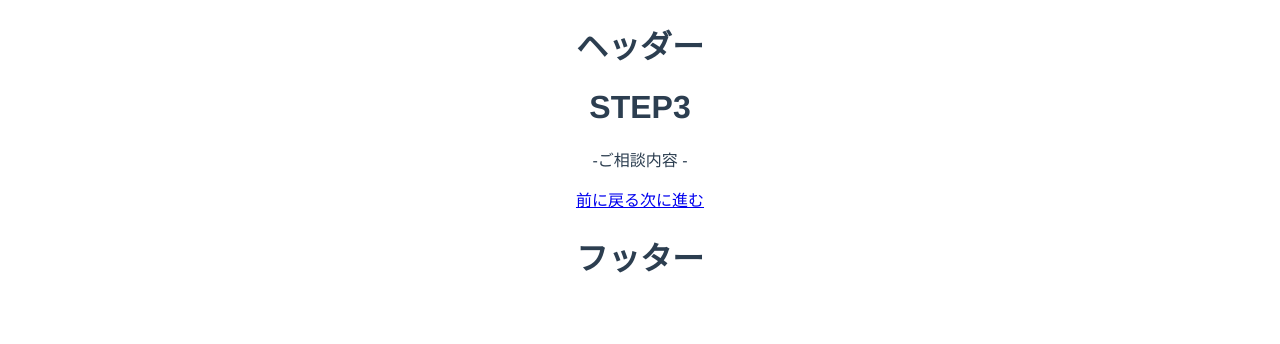
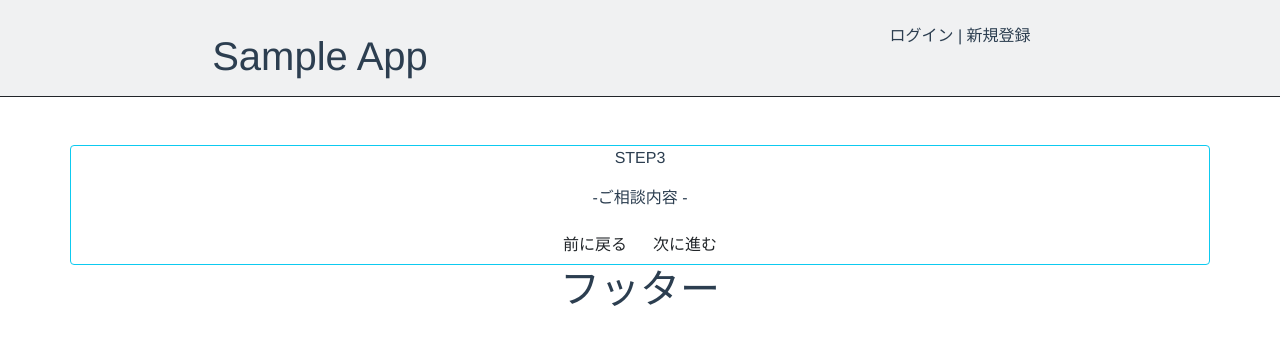
Before and after one commit to KeitaTaniuchi/form, a Vue app: page /STEP3 in a window 1280 px wide. Shown: the top 344 px of the page. Built offline with nearby package versions, Linux system fonts and the light colour scheme.

Commit message:
BootstrapVueをインストール、ヘッダーとSTEP1画面に適用

```diff
--- a/package.json
+++ b/package.json
@@ -8,8 +8,10 @@
     "lint": "vue-cli-service lint"
   },
   "dependencies": {
+    "bootstrap": "^5.1.3",
+    "bootstrap-vue": "^2.21.2",
     "core-js": "^3.6.5",
-    "vue": "^2.6.11",
+    "vue": "^2.6.14",
     "vue-router": "^3.2.0",
     "vuex": "^3.4.0"
   },
--- a/src/components/Header.vue
+++ b/src/components/Header.vue
@@ -1,5 +1,13 @@
 <template>
   <header>
-    <h1>ヘッダー</h1>
+    <b-container
+      fluid
+      class="pt-4 border-bottom border-dark bg-secondary bg-opacity-10"
+    >
+      <b-row>
+        <b-col><p class="pt-2 display-6">Sample App</p></b-col>
+        <b-col><link />ログイン | <link />新規登録</b-col>
+      </b-row>
+    </b-container>
   </header>
 </template>
--- a/src/components/RadioBtn.vue
+++ b/src/components/RadioBtn.vue
@@ -3,6 +3,7 @@
     <template v-for="(option, index) in options">
       <label :key="index">
         <input
+          class="m-2"
           type="radio"
           :value="option.value"
           :name="name"
--- a/src/main.js
+++ b/src/main.js
@@ -2,8 +2,14 @@ import Vue from 'vue'
 import App from './App.vue'
 import router from './router'
 import store from './store'
+import 'bootstrap/dist/css/bootstrap.css'
+import 'bootstrap-vue/dist/bootstrap-vue.css'
+import { BootstrapVue, IconsPlugin } from 'bootstrap-vue'
 
 Vue.config.productionTip = false
+
+Vue.use(BootstrapVue)
+Vue.use(IconsPlugin)
 
 new Vue({
   router,
--- a/src/views/Step1.vue
+++ b/src/views/Step1.vue
@@ -1,7 +1,12 @@
 <template>
+  <b-container class="mt-5 border border-info rounded">
     <div id="step1">
-    <h1>STEP1</h1>
-    <p>お客様の情報を入力してください</p>
+      <b-row class="bg-info bg-opacity-25">
+        <b-col cols="1" class="bg-primary text-light bg-opacity-75 rounded">
+          <p>STEP1</p>
+        </b-col>
+        <b-col><p>お客様の情報を入力してください</p></b-col>
+      </b-row>
 
       <div id="question-container">
         <h2>-性別-</h2>
@@ -27,12 +32,15 @@
         >日
       </div>
 
-    <Btn label="次に進む" href="/STEP2" @click="() => $router.push('/STEP2')" />
+      <Btn
+        label="次に進む"
+        href="/STEP2"
+        @click="() => $router.push('/STEP2')"
+      />
     </div>
+  </b-container>
 </template>
 
-<style scoped>
-</style>
 
 <script>
 import RadioBtn from "../components/RadioBtn.vue";
--- a/src/views/Step2.vue
+++ b/src/views/Step2.vue
@@ -1,11 +1,16 @@
 <template>
+  <b-container class="mt-5 border border-info rounded">
     <div id="step2">
-    <h1>STEP2</h1>
+      <p>STEP2</p>
       <p>以下にお答えください</p>
 
       <div id="question-container">
         <p>現在、生命保険に加入されていますか？</p>
-      <RadioBtn v-model="q1CheckFlg" :name="step2Q1" :options="options"></RadioBtn>
+        <RadioBtn
+          v-model="q1CheckFlg"
+          :name="step2Q1"
+          :options="options"
+        ></RadioBtn>
       </div>
 
       <div id="question-container" v-show="q1CheckFlg">
@@ -13,7 +18,11 @@
           現在、入院中ですか？
           または,最近3ヶ月以内に医師の診察・検査の結果、入院・手術を勧められたことはありますか？
         </p>
-      <RadioBtn v-model="q2CheckFlg" :name="step2Q2" :options="options"></RadioBtn>
+        <RadioBtn
+          v-model="q2CheckFlg"
+          :name="step2Q2"
+          :options="options"
+        ></RadioBtn>
       </div>
 
       <div id="question-container" v-show="q2CheckFlg">
@@ -24,8 +33,13 @@
       </div>
 
       <Btn label="前に戻る" href="/" @click="() => $router.push('/')" />
-    <Btn label="次に進む" href="/STEP3" @click="() => $router.push('/STEP3')" />
+      <Btn
+        label="次に進む"
+        href="/STEP3"
+        @click="() => $router.push('/STEP3')"
+      />
     </div>
+  </b-container>
 </template>
 
 <style scoped>
--- a/src/views/Step3.vue
+++ b/src/views/Step3.vue
@@ -1,11 +1,21 @@
 <template>
-  <div id="step3">
-    <h1>STEP3</h1>
-    <p>-ご相談内容 -</p>
+  <b-container class="mt-5 border border-info rounded">
+    <div id="step3">
+      <p>STEP3</p>
+      <p>-ご相談内容 -</p>
 
-    <Btn label="前に戻る" href="/STEP2" @click="() => $router.push('/STEP2')" />
-    <Btn label="次に進む" href="/STEP3" @click="() => $router.push('/STEP3')" />
-  </div>
+      <Btn
+        label="前に戻る"
+        href="/STEP2"
+        @click="() => $router.push('/STEP2')"
+      />
+      <Btn
+        label="次に進む"
+        href="/STEP3"
+        @click="() => $router.push('/STEP3')"
+      />
+    </div>
+  </b-container>
 </template>
 
 <style scoped>
```
Also changed, not shown: 1 other file (tests, documents, lock files or other folders). Lines whose indentation alone changed are shown as unchanged.
